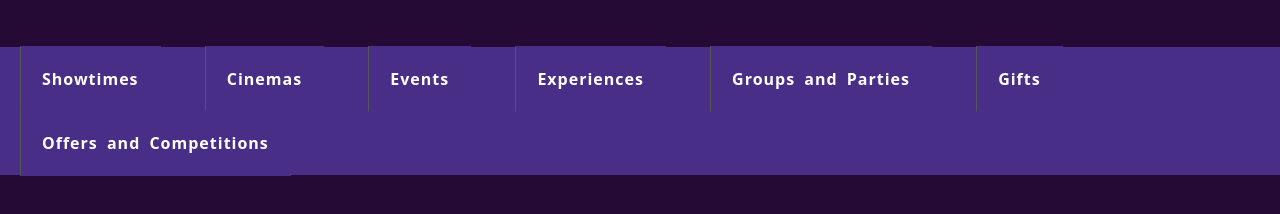
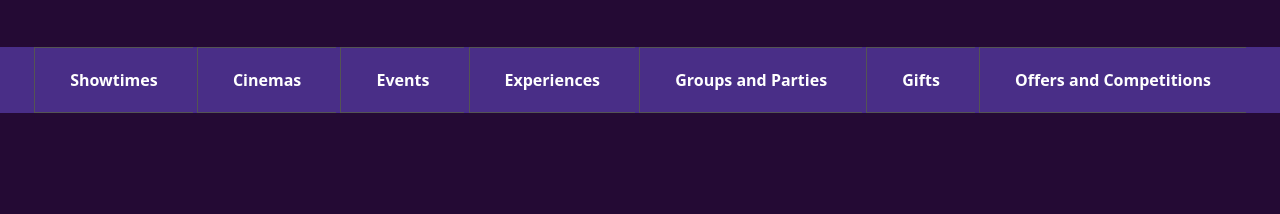
Before and after one commit to Portia1996/project_1, a plain HTML site: page index.html in a window 1280 px wide. Shown: the part 80-294 px from the top of the page. Drawn offline with nearby package versions, Linux system fonts and the light colour scheme.

Commit message:
modified

```diff
--- a/style.css
+++ b/style.css
@@ -1,3 +1,7 @@
+* {
+  box-sizing: border-box;
+}
+
 body {
   background: #240a34;
 }
@@ -31,32 +35,28 @@ body {
 
 nav {
   justify-content: center;
-  display: flex;
+  display: flex !important;
   background-color: #492e87;
   color: white;
+  border: 1px white;
 }
 nav ul li {
   padding: 20px;
   margin: 0px;
   display: inline-block;
   font-weight: bold;
-  letter-spacing: 1px;
-  word-spacing: 4px;
+  justify-content: center;
+  border: solid 1px rgb(84, 84, 84);
+  border-right: none;
+
 }
-nav ul li a {
+nav a {
   justify-content: space-between;
-  /* border-right: 1px solid grey; */
-  border-color: rgb(86, 86, 86);
-  border-width: 1px;
-  padding: 21px;
-  border-top-color: #492e87;
-  border-bottom-color: #492e87;
-  border-right-color: #492e87;
+  padding: 15px;
 }
 nav ul li a:hover {
-  /* color: rgb(133, 131, 131); */
   transition: all 0.2s ease-in-out;
-  background-color: blue;
-  padding: 20px;
-  border-style: blue;
+  colo
+
+  /* padding: 20px; */
 }
```
Also changed, not shown: index.html (+1 -0 lines).
